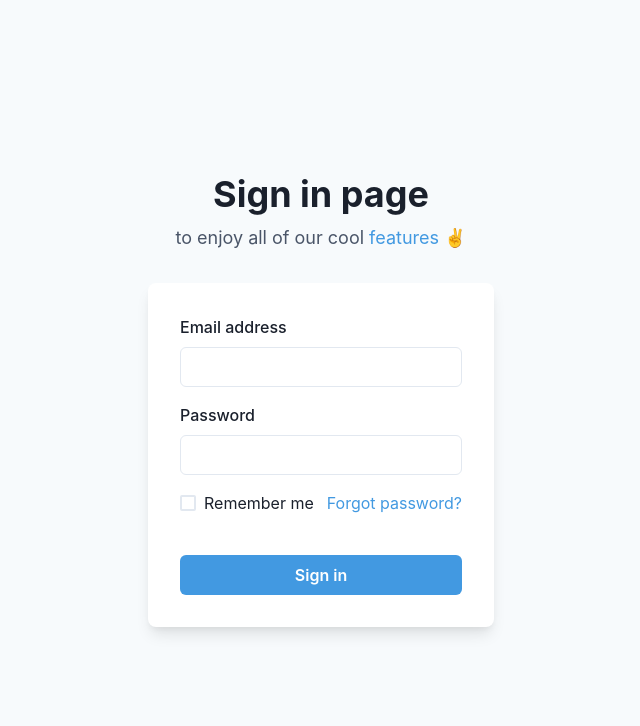
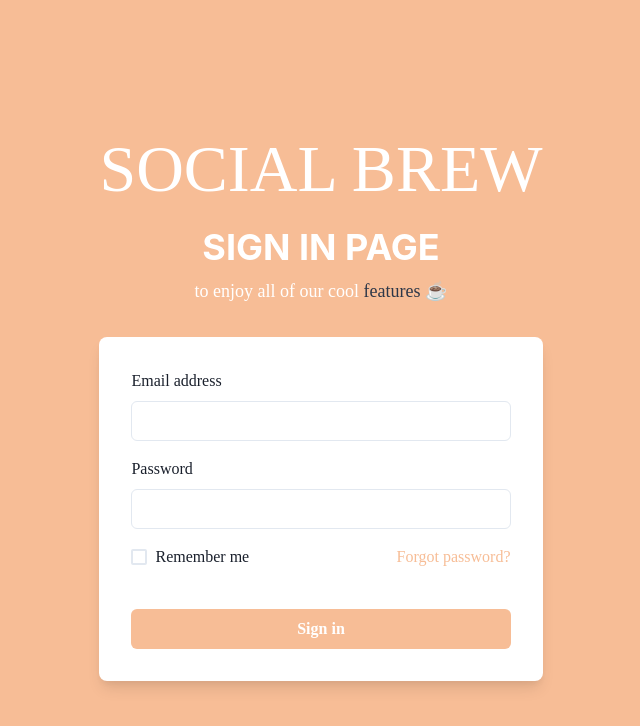
Before and after one commit to luarodrigues/social-brew, a Next.js app: page /signin in a window 1280 px wide. Shown: the top 726 px of the page, without its empty margins (319-959 px from the left). Built offline with nearby package versions, Linux system fonts and the light colour scheme.

Commit message:
apply brand colours to sign in page

```diff
--- a/pages/signin.js
+++ b/pages/signin.js
@@ -15,17 +15,25 @@ import {
 
 export default function SimpleCard() {
   return (
-    <Flex
-      minH={"100vh"}
-      align={"center"}
-      justify={"center"}
-      bg={useColorModeValue("gray.50", "gray.800")}
-    >
-      <Stack spacing={8} mx={"auto"} maxW={"lg"} py={12} px={6}>
+    <Flex minH={"100vh"} align={"center"} justify={"center"} bg={"#f7bd96"}>
+      <Stack
+        spacing={8}
+        mx={"auto"}
+        maxW={"lg"}
+        py={12}
+        px={6}
+        fontFamily={"avenir"}
+      >
         <Stack align={"center"}>
-          <Heading fontSize={"4xl"}>Sign in page</Heading>
-          <Text fontSize={"lg"} color={"gray.600"}>
-            to enjoy all of our cool <Link color={"blue.400"}>features</Link> ✌️
+          <Text fontSize={"66px"} color={"white"} textTransform={"uppercase"}>
+            Social brew
+          </Text>
+          <Heading fontSize={"4xl"} color={"white"} textTransform={"uppercase"}>
+            Sign in page
+          </Heading>
+          <Text fontSize={"lg"} color={"white"}>
+            to enjoy all of our cool <Link color={"gray.700"}>features</Link>{" "}
+            ☕️
           </Text>
         </Stack>
         <Box
@@ -50,13 +58,15 @@ export default function SimpleCard() {
                 justify={"space-between"}
               >
                 <Checkbox>Remember me</Checkbox>
-                <Link color={"blue.400"}>Forgot password?</Link>
+                <Link color={"#f7bd96"}>Forgot password?</Link>
               </Stack>
               <Button
-                bg={"blue.400"}
+                bg={"#f7bd96"}
                 color={"white"}
                 _hover={{
-                  bg: "blue.500",
+                  bg: "white",
+                  color: "#f7bd96",
+                  border: "2px solid #f7bd96",
                 }}
               >
                 Sign in
```
